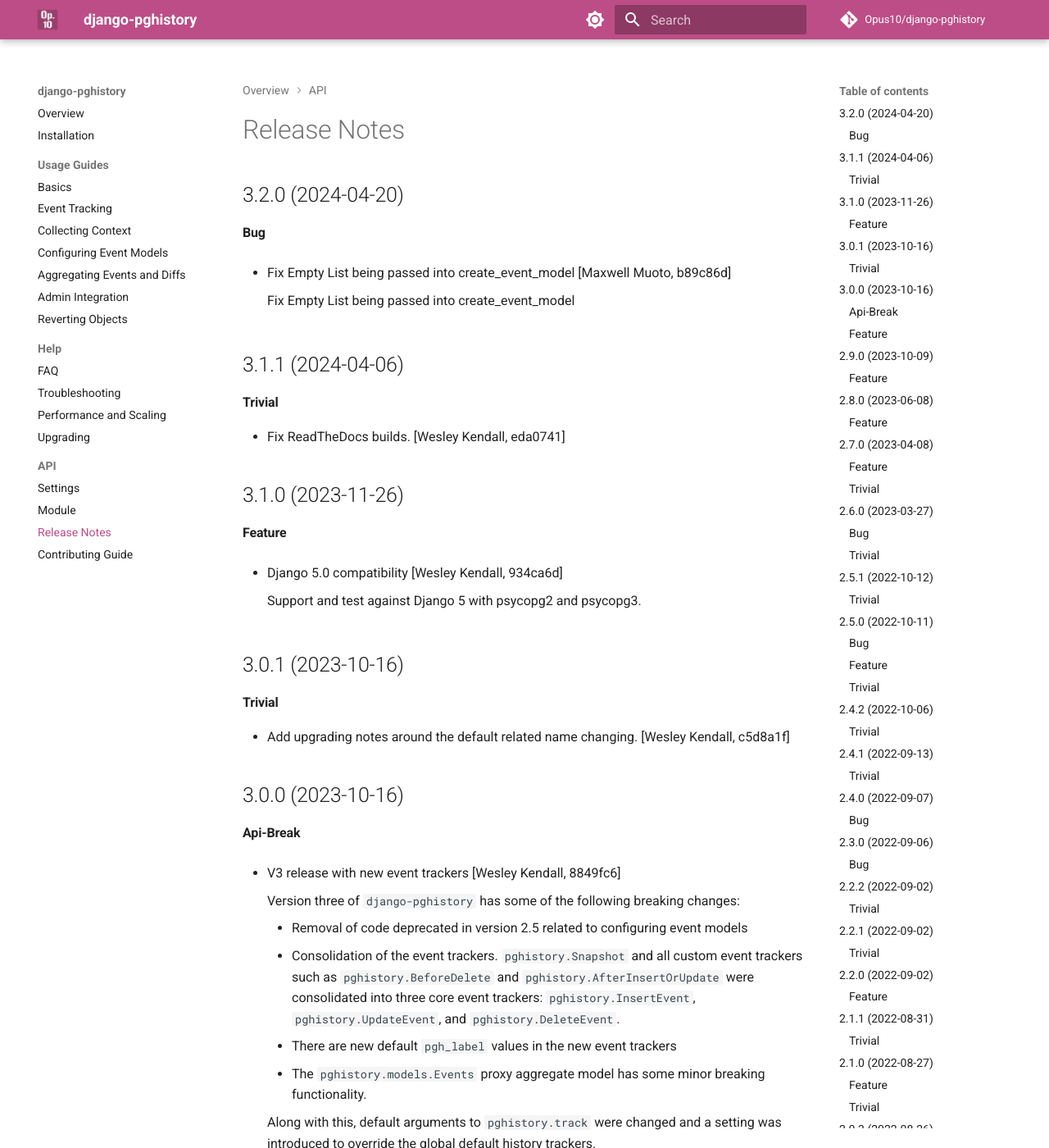
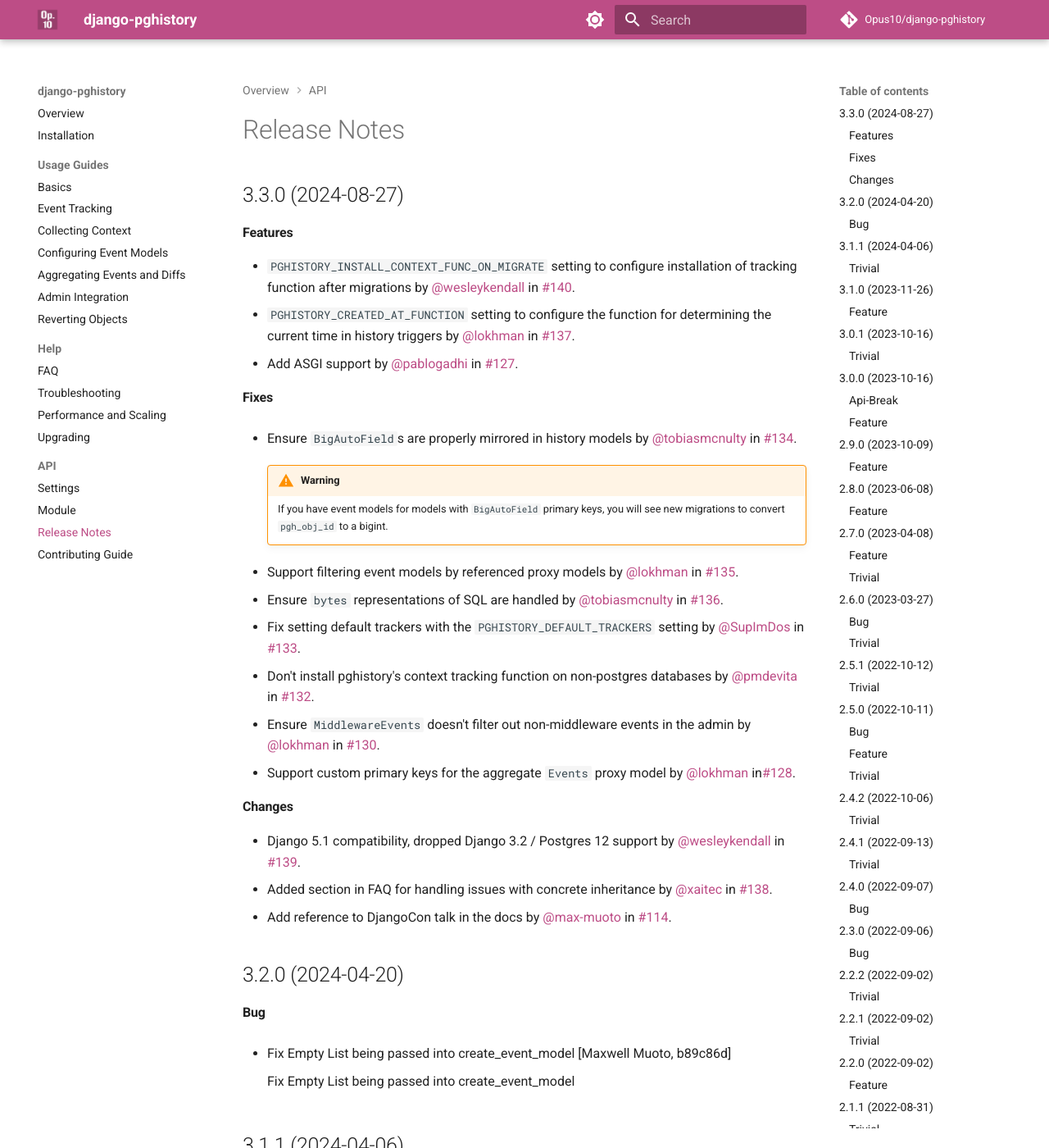
Before and after one commit to Opus10/django-pghistory, an MkDocs documentation site: the page built from docs/release_notes.md, in a window 1280 px wide and 1400 px high. Shown: the whole window at 82% size. Built offline with MkDocs 1.6.1 and Material for MkDocs 9.7.7, drawn with Linux system fonts in a browser that asks for light colours; comment, search, counter and statistics services are not loaded.

Commit message:
Configure installation of pgh context tracking func post migrate (#140)
* Include more tests for runtime SQL injection

* Configure installation of pgh context tracking func post migrate, plus update other docs

* update lock file

* update release notes

```diff
--- a/CHANGELOG.md
+++ b/CHANGELOG.md
@@ -1,4 +1,33 @@
 # Changelog
+
+## 3.3.0 (2024-08-27)
+
+#### Features
+
+- `PGHISTORY_INSTALL_CONTEXT_FUNC_ON_MIGRATE` setting to configure installation of tracking function after migrations by [@wesleykendall](https://github.com/wesleykendall) in [#140](https://github.com/Opus10/django-pghistory/pull/140).
+- `PGHISTORY_CREATED_AT_FUNCTION` setting to configure the function for determining the current time in history triggers by [@lokhman](https://github.com/lokhman) in [#137](https://github.com/Opus10/django-pghistory/pull/137).
+- Add ASGI support by [@pablogadhi](https://github.com/pablogadhi) in [#127](https://github.com/Opus10/django-pghistory/pull/127).
+
+#### Fixes
+
+- Ensure `BigAutoField`s are properly mirrored in history models by [@tobiasmcnulty](https://github.com/tobiasmcnulty) in [#134](https://github.com/Opus10/django-pghistory/pull/134).
+
+    !!! warning
+
+        If you have event models for models with `BigAutoField` primary keys, you will see new migrations to convert `pgh_obj_id` to a bigint.
+
+- Support filtering event models by referenced proxy models by [@lokhman](https://github.com/lokhman) in [#135](https://github.com/Opus10/django-pghistory/pull/135).
+- Ensure `bytes` representations of SQL are handled by [@tobiasmcnulty](https://github.com/tobiasmcnulty) in [#136](https://github.com/Opus10/django-pghistory/pull/136).
+- Fix setting default trackers with the `PGHISTORY_DEFAULT_TRACKERS` setting by [@SupImDos](https://github.com/SupImDos) in [#133](https://github.com/Opus10/django-pghistory/pull/133).
+- Don't install pghistory's context tracking function on non-postgres databases by [@pmdevita](https://github.com/pmdevita) in [#132](https://github.com/Opus10/django-pghistory/pull/132).
+- Ensure `MiddlewareEvents` doesn't filter out non-middleware events in the admin by [@lokhman](https://github.com/lokhman) in [#130](https://github.com/Opus10/django-pghistory/pull/130).
+- Support custom primary keys for the aggregate `Events` proxy model by [@lokhman](https://github.com/lokhman) in[#128](https://github.com/Opus10/django-pghistory/pull/128).
+
+#### Changes
+
+- Django 5.1 compatibility, dropped Django 3.2 / Postgres 12 support by [@wesleykendall](https://github.com/wesleykendall) in [#139](https://github.com/Opus10/django-pghistory/pull/139).
+- Added section in FAQ for handling issues with concrete inheritance by [@xaitec](https://github.com/xaitec) in [#138](https://github.com/Opus10/django-pghistory/pull/138).
+- Add reference to DjangoCon talk in the docs by [@max-muoto](https://github.com/max-muoto) in [#114](https://github.com/Opus10/django-pghistory/pull/114).
 
 ## 3.2.0 (2024-04-20)
 
--- a/pyproject.toml
+++ b/pyproject.toml
@@ -30,7 +30,7 @@
 exclude = [
   "*/tests/"
 ]
-version = "3.2.0"
+version = "3.3.0"
 description = "History tracking for Django and Postgres"
 authors = ["Wes Kendall"]
 classifiers = [
```
Also changed, not shown: README.md (+7 -1 lines), docs/faq.md (+13 -7 lines), docs/requirements.txt (+44 -44 lines), docs/settings.md (+12 -0 lines), 10 other files.
